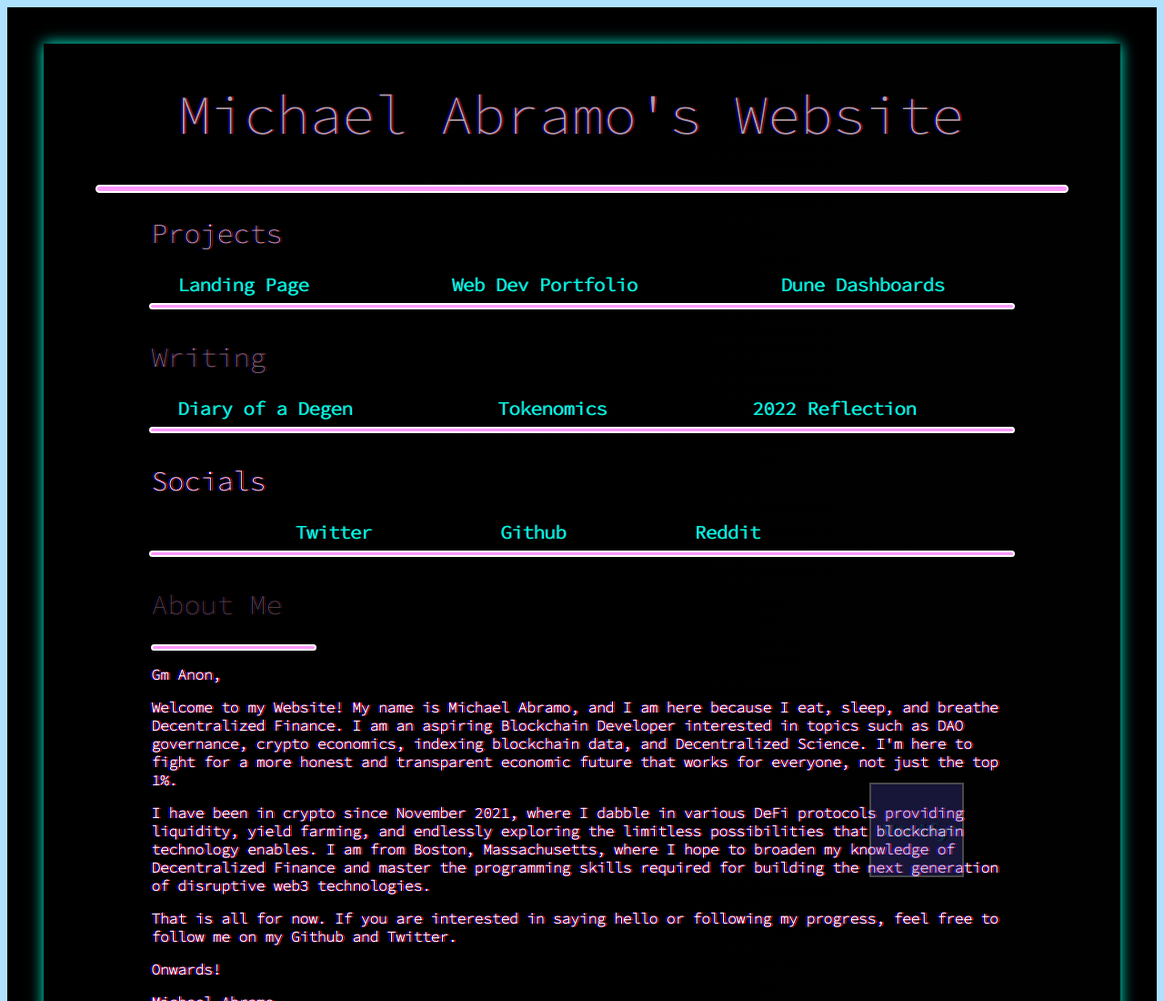
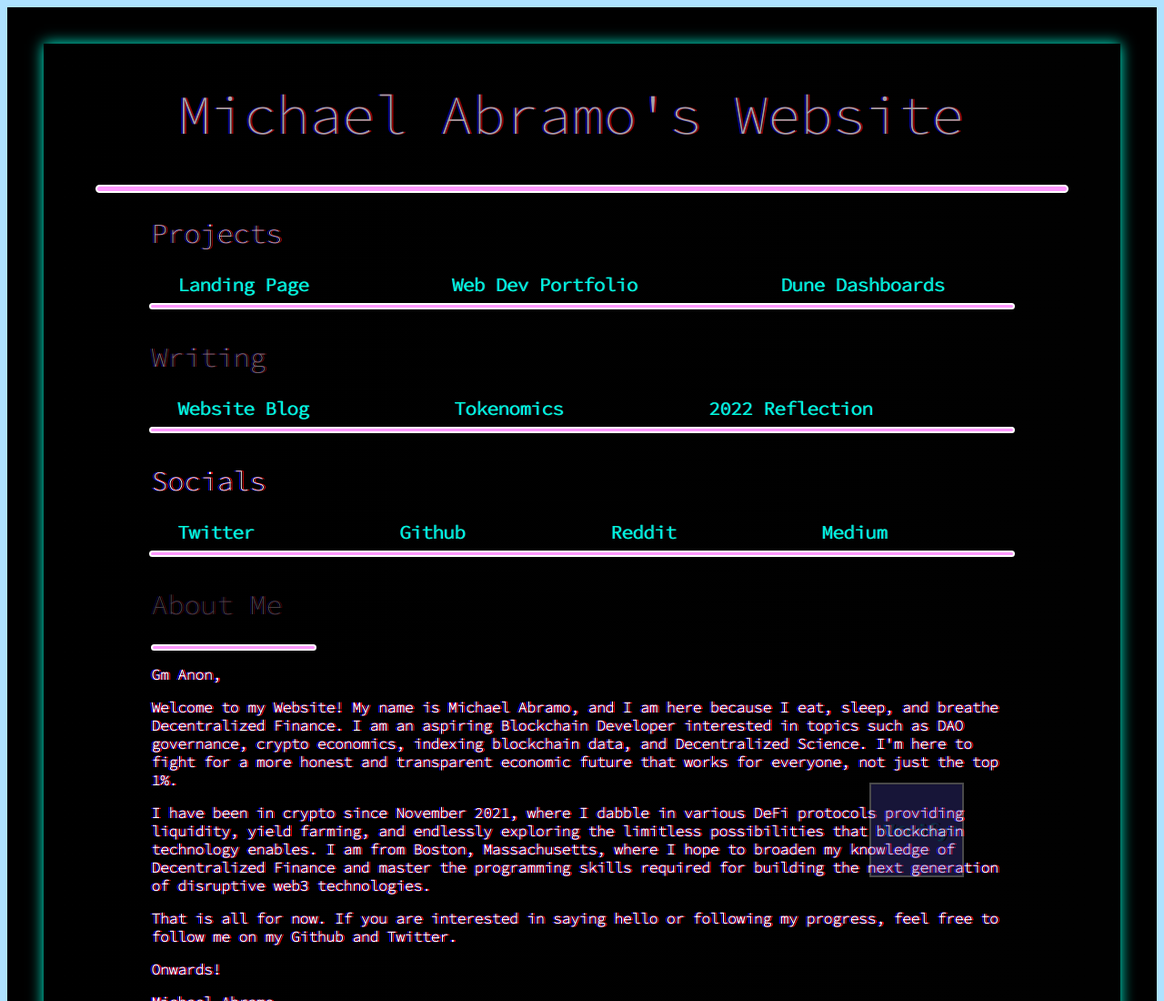
Before and after one commit to SonnyMonroe/WebSite, a plain HTML site: page index.html in a window 1280 px wide. Shown: the top 1100 px of the page at 91% size. Drawn offline with Linux system fonts and the light colour scheme; a web font is replaced by a local one.

Commit message:
added medium and links

```diff
--- a/index.html
+++ b/index.html
@@ -120,7 +120,7 @@
                         </h2>
                     </div>
                     <div class="writingz">
-                        <a href="https://twitter.com/SonnyTheDegen"><b>Diary of a Degen</b></a>
+                        <a href="https://twitter.com/SonnyTheDegen"><b>Website Blog</b></a>
                         <a href="https://github.com/SonnyMonroe"><b>Tokenomics</b></a>
                         <a
                             href="https://sonnymonroe.notion.site/My-Crypto-Adventures-in-2022-From-Degen-to-Dev-244d6f92f8604b929d6f87172b499e8d"><b>2022
@@ -139,6 +139,7 @@
                         <a href="https://twitter.com/SonnyTheDegen"><b>Twitter</b></a>
                         <a href="https://github.com/SonnyMonroe"><b>Github</b></a>
                         <a href="https://www.reddit.com/user/MyKeyGTrades"><b>Reddit</b></a>
+                        <a href="https://medium.com/@mabramo11"><b>Medium</b></a>
                     </div>
                 </div>
                 <hr class="row4" color="#FF99FF" size="5px" />
--- a/style.css/styles.css
+++ b/style.css/styles.css
@@ -27,7 +27,6 @@
   color: #00ffdc;
   font-size: 20px;
   font-weight: bolder;
-  margin-left: 12.5%;
   align-items: center;
   justify-content: center;
 }
```
